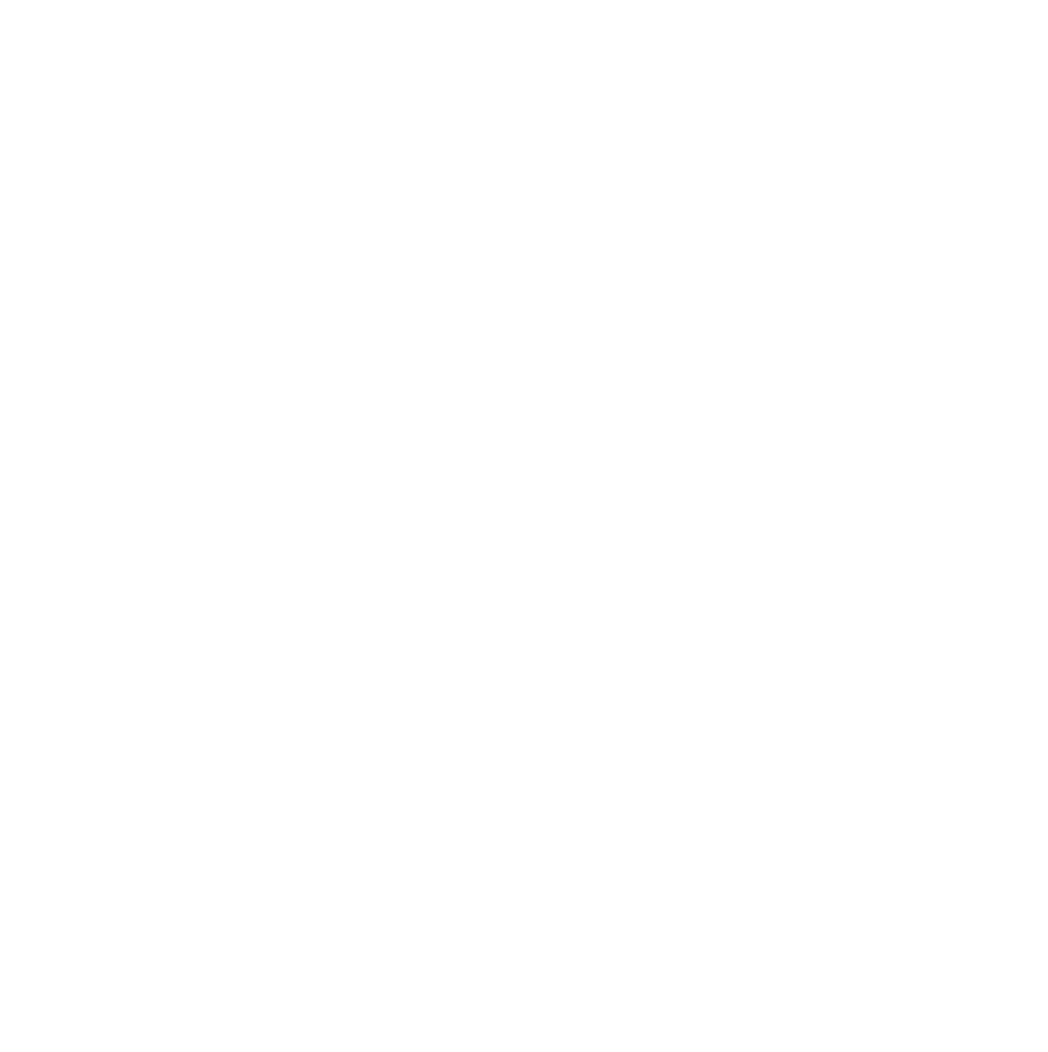
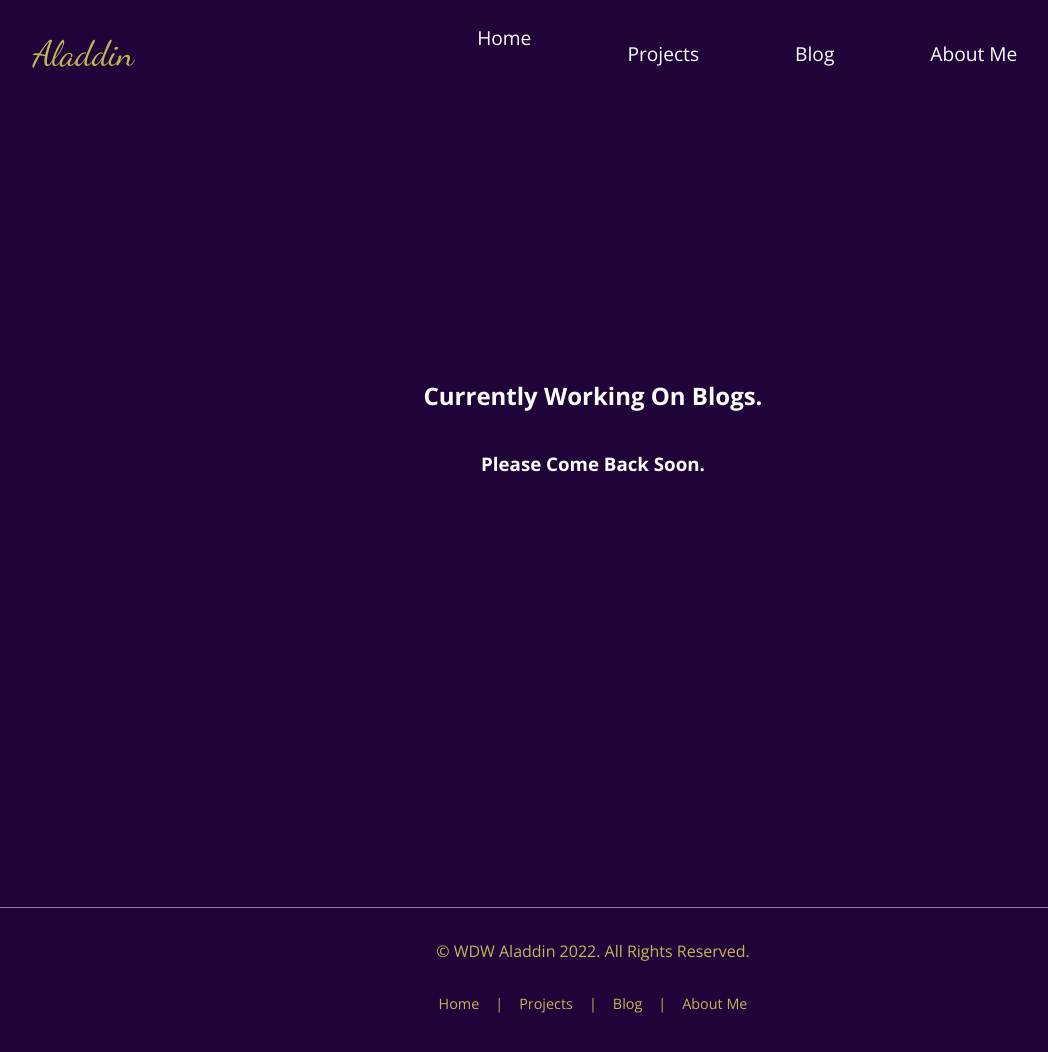
Before and after one commit to CSF2223/studentportfolio-sosnovichsamantha, a plain HTML site: page blog.html in a window 1280 px wide. Shown: the whole page, without its empty margins (47-1095 px from the left). Before the commit the page ends 800 px from the top, so only its background shows below. Drawn offline with nearby package versions, Linux system fonts and the light colour scheme.

Commit message:
Submit For Grading

```diff
--- a/aboutMe.html
+++ b/aboutMe.html
@@ -0,0 +1,54 @@
+<!DOCTYPE html>
+<html lang="en">
+<head>
+    <meta charset="UTF-8">
+    <meta name="viewport" content="width=device-width, initial-scale=1.0">
+    <meta http-equiv="X-UA-Compatible" content="ie=edge">
+    <link rel="stylesheet" href="style.css" type="text/css" />
+    <link rel="stylesheet" href="nav.css" type="text/css" />
+    <title>Aladdin's About Me</title></title>
+</head>
+<body>
+
+ <!--Navigation Menu -->
+<nav class="navbar">
+    <!--logo -->
+    <div class="logo">Aladdin</div>
+     <!--Hamburger Toggle -->
+     <a href="#" class=>
+         <span class="bar"></span>
+         <span class="bar"></span>
+         <span class="bar"></span>
+    </a>
+    <!-- Pulage Navigation LinkS -->
+    <div class="navbar-links">
+        <ul>
+            <li><a href="index.html">Home<a></li>
+            <li><a href="project.html">Projects<a></li>
+            <li><a href="blog.html">Blog<a></li>
+            <li><a href="aboutMe.html">About Me<a></li>
+        </ul>    <!--Close ul List -->
+    </div>     <!--Close Navbar Links Class -->
+</nav>      <!--Close Navbar Class -->
+
+<section class="filler">
+    <h1>To Be Completed By Students.</h1>
+    <h3>On Their Personal Student Portfolio.</h3>
+</section>
+
+<footer>
+    <p class="copyright">&copy; WDW Aladdin 2022. All Rights Reserved.</p>
+    <ul class="bottomNav">
+        <li><a href="index.html">Home</a></li>
+        <li class="divider"> | </li>
+        <li><a href="projects.html">Projects</a></li>
+        <li class="divider"> | </li>
+        <li><a href="blog.html">Blog</a></li>
+        <li class="divider"> | </li>
+        <li><a href="aboutMe.html">About Me</a></li>
+    </ul>
+</footer>
+
+   <script type="text/javascript" src="script.js"></script>
+</body>
+</html>
--- a/blog.html
+++ b/blog.html
@@ -0,0 +1,54 @@
+<!DOCTYPE html>
+<html lang="en">
+<head>
+    <meta charset="UTF-8">
+    <meta name="viewport" content="width=device-width, initial-scale=1.0">
+    <meta http-equiv="X-UA-Compatible" content="ie=edge">
+    <link rel="stylesheet" href="style.css" type="text/css" />
+    <link rel="stylesheet" href="nav.css" type="text/css" />
+    <title>Aladdin's Blog</title></title>
+</head>
+<body>
+
+ <!--Navigation Menu -->
+<nav class="navbar">
+    <!--logo -->
+    <div class="logo">Aladdin</div>
+     <!--Hamburger Toggle -->
+     <a href="#" class=>
+         <span class="bar"></span>
+         <span class="bar"></span>
+         <span class="bar"></span>
+    </a>
+    <!-- Pulage Navigation LinkS -->
+    <div class="navbar-links">
+        <ul>
+            <li><a href="index.html">Home<a></li>
+            <li><a href="project.html">Projects<a></li>
+            <li><a href="blog.html">Blog<a></li>
+            <li><a href="aboutMe.html">About Me<a></li>
+        </ul>    <!--Close ul List -->
+    </div>     <!--Close Navbar Links Class -->
+</nav>      <!--Close Navbar Class -->
+
+<section class="filler">
+    <h1>Currently Working On Blogs.</h1>
+    <h3>Please Come Back Soon.</h3>
+</section>
+
+<footer>
+    <p class="copyright">&copy; WDW Aladdin 2022. All Rights Reserved.</p>
+    <ul class="bottomNav">
+        <li><a href="index.html">Home</a></li>
+        <li class="divider"> | </li>
+        <li><a href="projects.html">Projects</a></li>
+        <li class="divider"> | </li>
+        <li><a href="blog.html">Blog</a></li>
+        <li class="divider"> | </li>
+        <li><a href="aboutMe.html">About Me</a></li>
+    </ul>
+</footer>
+
+   <script type="text/javascript" src="script.js"></script>
+</body>
+</html>
--- a/nav.css
+++ b/nav.css
@@ -68,7 +68,24 @@ black: #000
     border-radius: 10px;
 }
 
+.bottomNav {
+    margin: 0;
+    padding: 0;
+    display: flex;
+    justify-content: center;
+    align-items: center;
+}
 
+.bottomNav li {
+    list-style: none;
+    font-size: 0.9rem;
+    padding: 0 0.5rem;
+}
+.bottomNav li a {
+    text-decoration: none;
+    color: #c5b358;
+    display: block;
+}
 
 @media (max-width: 800px) {
     .toggle-button {
--- a/style.css
+++ b/style.css
@@ -143,6 +143,32 @@ body {
 
 
 
+footer {
+    text-align: center;
+    color: #c5b358;
+    margin: 10rem 0;
+    border-top: 1px solid #9277AC;
+}
+
+.copyright {
+    margin: 1rem;
+    padding: 1rem;
+    font-size: 1rem;
+    color: #c5b358;
+    display: block;
+}
+
+.filler {
+    display: flex;
+    flex-direction: column;
+    justify-content:center;
+    align-items: center;
+    margin: 0;
+    height: 80vh;
+
+}
+
+
 @media (min-width: 800x) {
     .hero {
         flex-direction: row;
```
Also changed, not shown: index.html (+12 -1 lines), projects.html (+14 -1 lines).
